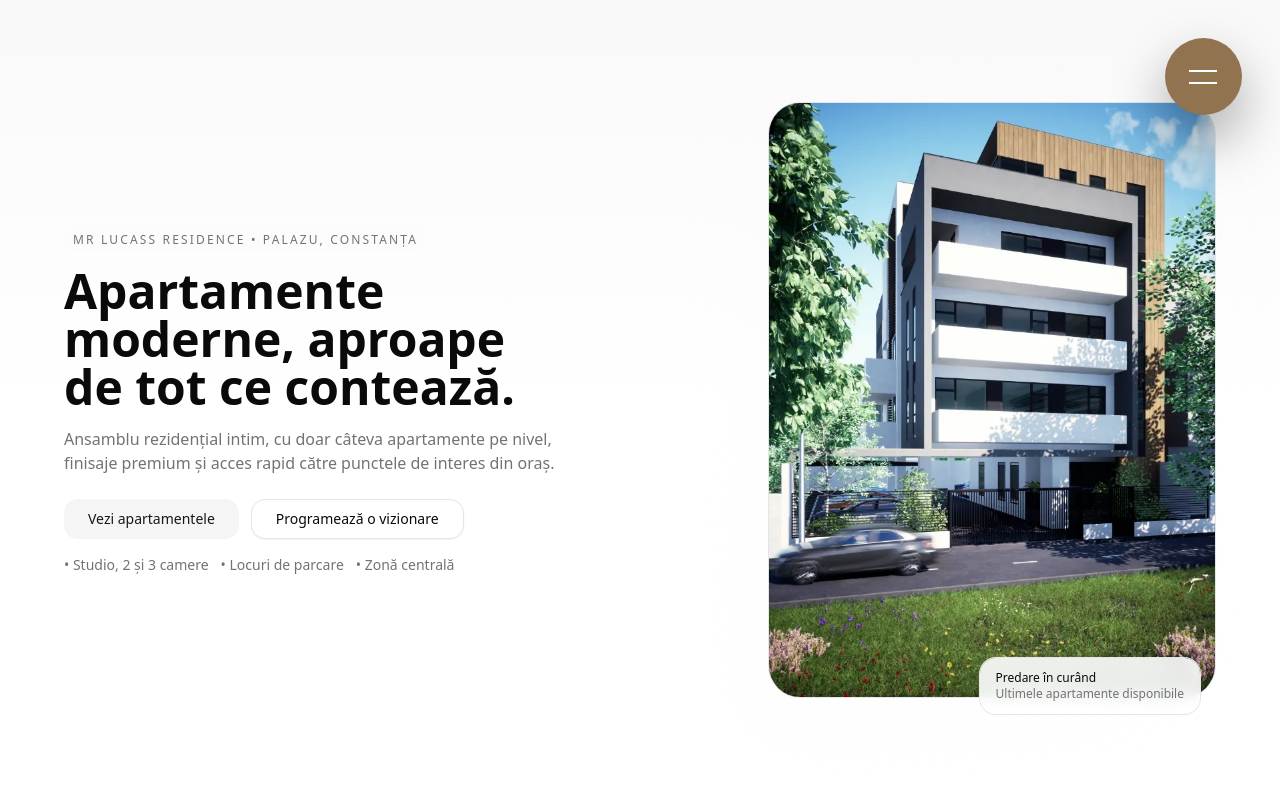
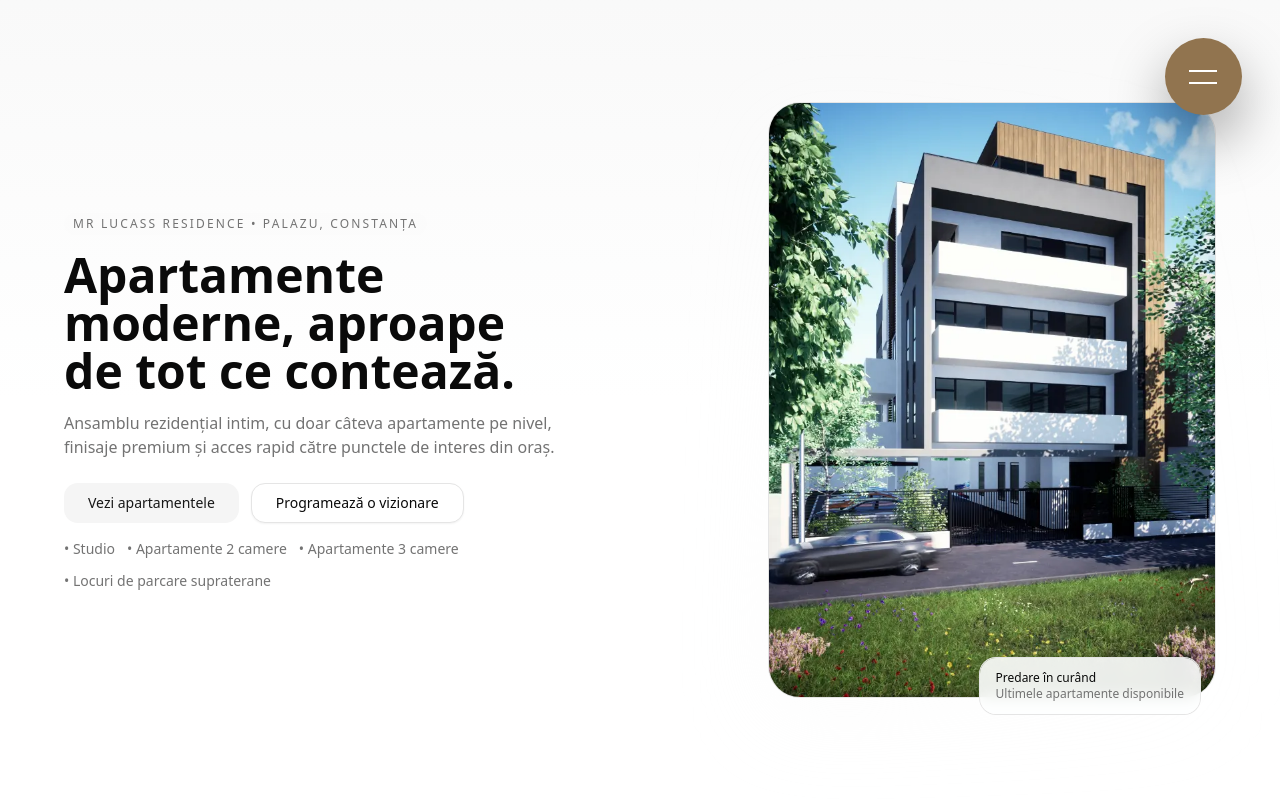
Before and after one commit to alexvieru1/mr-lucass, a Next.js app: page / in a window 1280 px wide. Shown: the top 800 px of the page. Built offline with nearby package versions, Linux system fonts and the light colour scheme.

Commit message:
final changes 2.0

```diff
--- a/components/sections/hero.tsx
+++ b/components/sections/hero.tsx
@@ -50,9 +50,11 @@ export function Hero() {
           </div>
 
           <div className="mt-4 flex flex-wrap justify-center gap-3 text-xs text-muted-foreground sm:text-sm md:justify-start">
-            <span>• Studio, 2 și 3 camere</span>
-            <span>• Locuri de parcare</span>
-            <span>• Zonă centrală</span>
+            <span>• Studio</span>
+            <span>• Apartamente 2 camere</span>
+            <span>• Apartamente 3 camere</span>
+            <span>• Locuri de parcare supraterane</span>
+            {/* <span>• Zonă centrală</span> */}
           </div>
         </motion.div>
 
```
